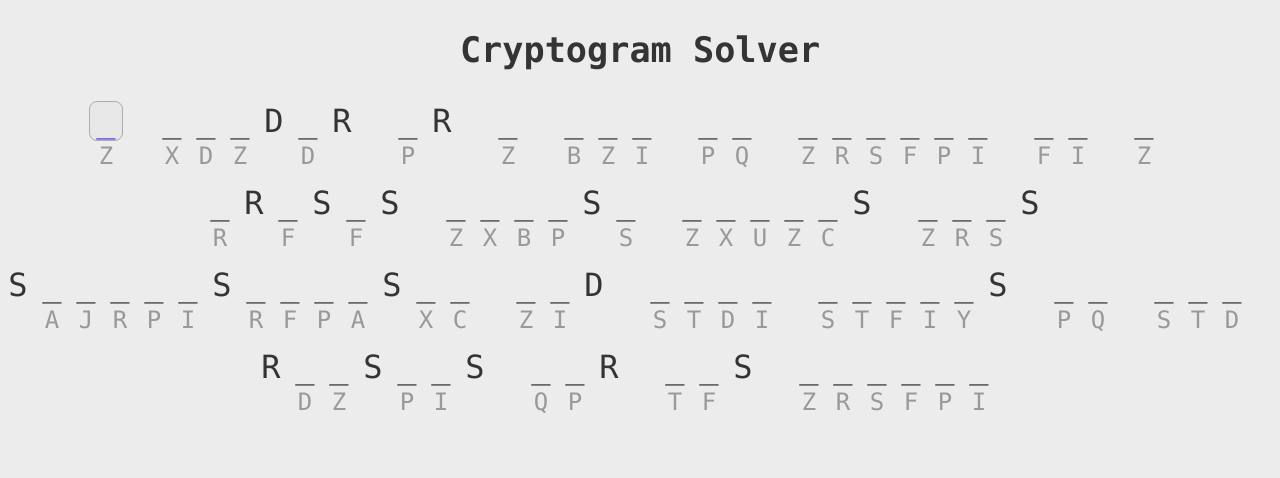
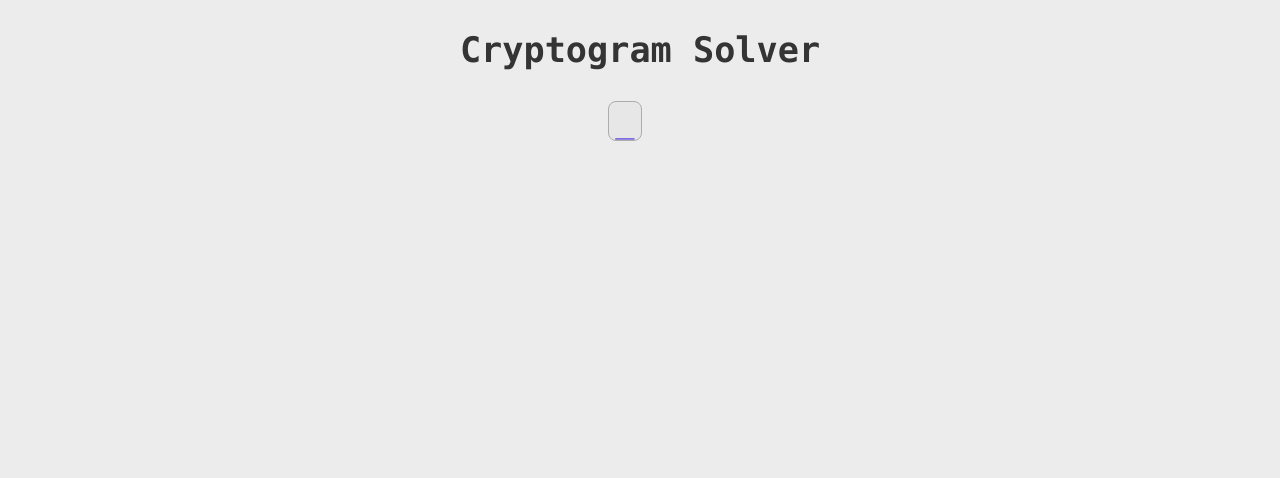
Before and after one commit to SimonRobs/CryptogramSolver_Client, an Angular app: page / in a window 1280 px wide. Shown: the top 478 px of the page. Built offline with nearby package versions, Linux system fonts and the light colour scheme; what angular-svg-icon, ngx-socket-io would draw is missing.

Commit message:
Cleared cryptogram input

```diff
--- a/src/app/components/cryptogram-input/cryptogram-input.component.ts
+++ b/src/app/components/cryptogram-input/cryptogram-input.component.ts
@@ -13,8 +13,8 @@ import { cryptogramMedium } from 'src/assets/cryptograms/cryptogramMedium';
 export class CryptogramInputComponent {
     @Output() submit: EventEmitter<EncryptedWord[]> = new EventEmitter();
 
-    words: EncryptedWord[] = cryptogramHard;
-    // words: EncryptedWord[] = [{ letters: [{ key: '', value: '' }] }];
+    // words: EncryptedWord[] = cryptogramHard;
+    words: EncryptedWord[] = [{ letters: [{ key: '', value: '' }] }];
 
     focusedWordIndex = 0;
     focusedLetterIndex = 0;
```
